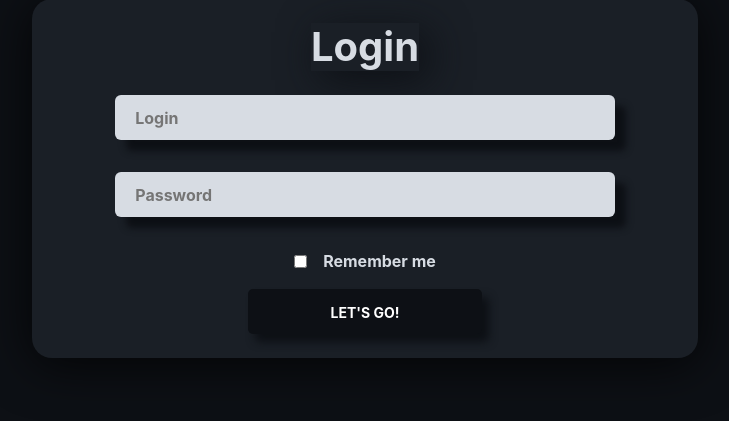
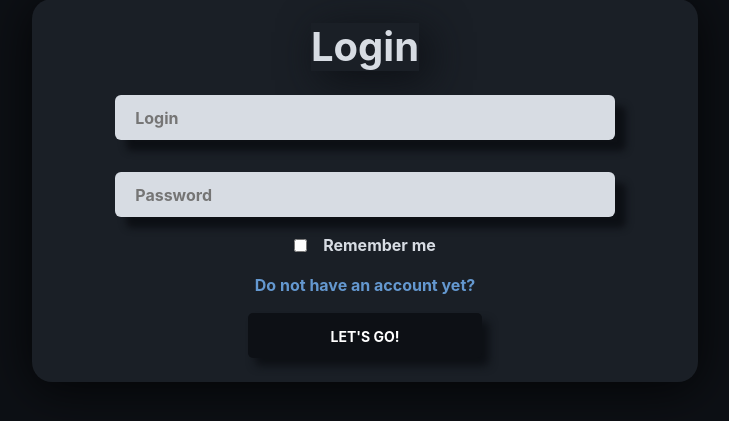
Before and after one commit to azya0/CodeSpirit, a Flask app: page /login in a window 1280 px wide. Shown: the part 211-632 px from the top of the page, without its empty margins (275-1004 px from the left). Run offline with Flask 2, Linux system fonts and the light colour scheme; some libraries are stand-ins or nearby versions.

Commit message:
design 2.3: bugfix

```diff
--- a/templates/login.html
+++ b/templates/login.html
@@ -8,7 +8,7 @@
         <div class="form-group main-form-group">
             {{ form.login(id="login", class='main-registration-input', placeholder='Login') }}
         </div>
-        <div class="form-group main-form-group">
+        <div class="form-group main-form-group" style="margin-bottom: 1rem!important;">
             {{ form.password(id="password", class='main-registration-input', placeholder='Password') }}
         </div>
         <div class="form-group main-form-group-f-d-none">
@@ -16,11 +16,9 @@
             {{ form.remember.label(class='m-0 ml-2 main-registration-error') }}
         </div>
         {% if message != "" %}
-            <span class="main-registration-error" style="margin-top: 0;">{{ message }}</span>
-            {% if 'found' in message %}
-                <a href="/registration" class="mt-0 main-registration-error" style="margin-bottom: 1rem;color:#6498d0;">Do not have an account yet?</a>
-            {% endif %}
+            <span class="main-registration-error" style="margin-top: 0;color: #d24545;">{{ message }}</span>
         {% endif %}
+        <a href="/registration" class="mt-0 main-registration-error" style="margin-bottom: 1rem;color:#6498d0;">Do not have an account yet?</a>
         {{ form.submit(class='main-registration-button') }}
     </form>
 </div>
```
